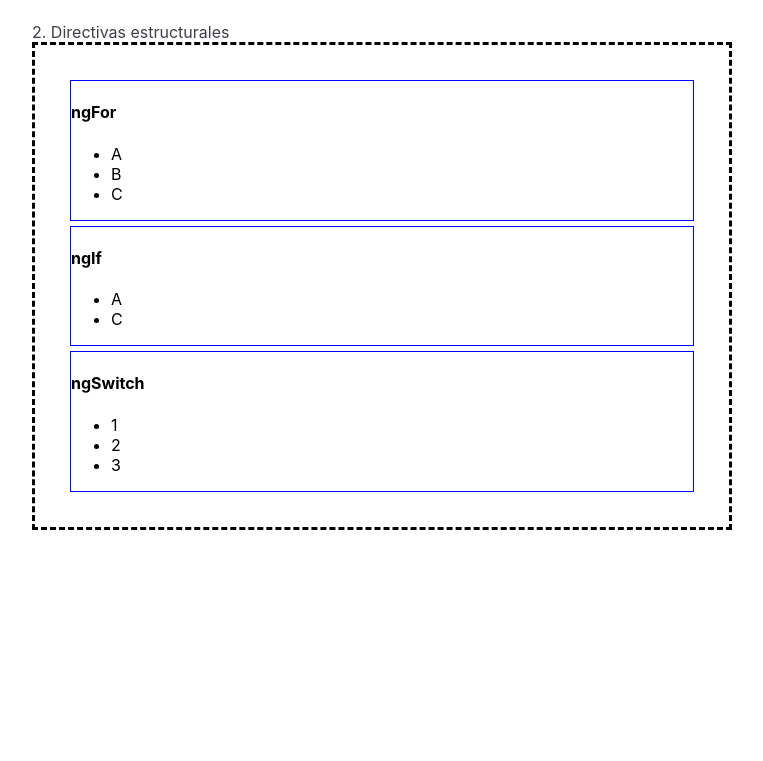
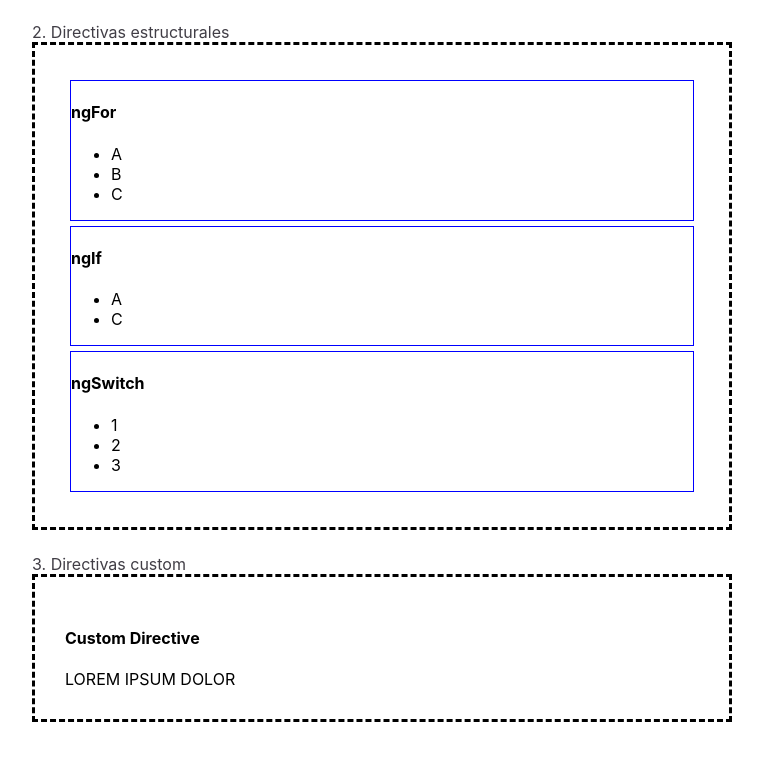
Before and after one commit to ascazares-apex/AngularHomework, an Angular app: page / in a window 1280 px wide. Shown: the part 389-1150 px from the top of the page, without its empty margins (258-1021 px from the left). Before the commit the page ends 991 px from the top, so only its background shows below. Built offline with nearby package versions, Linux system fonts and the light colour scheme.

Commit message:
Solution for Exercise #3
Use of Custom Directives

```diff
--- a/src/app/app.component.html
+++ b/src/app/app.component.html
@@ -178,6 +178,10 @@
     <div class="homework-section">
       <app-structural-directives></app-structural-directives>
     </div>
+    <p>3. Directivas custom</p>
+    <div class="homework-section">
+      <app-custom-directives></app-custom-directives>
+    </div>
   </div>
 </main>
 
--- a/src/app/app.module.ts
+++ b/src/app/app.module.ts
@@ -5,12 +5,16 @@ import { AppRoutingModule } from './app-routing.module';
 import { AppComponent } from './app.component';
 import { AttributeDirectivesComponent } from './components/attribute-directives/attribute-directives.component';
 import { StructuralDirectivesComponent } from './components/structural-directives/structural-directives.component';
+import { CustomDirectivesComponent } from './components/custom-directives/custom-directives.component';
+import { CapitalizeDirectiveDirective } from './directives/capitalize-directive.directive';
 
 @NgModule({
   declarations: [
     AppComponent,
     AttributeDirectivesComponent,
-    StructuralDirectivesComponent
+    StructuralDirectivesComponent,
+    CustomDirectivesComponent,
+    CapitalizeDirectiveDirective
   ],
   imports: [
     BrowserModule,
--- /dev/null
+++ b/src/app/components/custom-directives/custom-directives.component.html
@@ -0,0 +1,6 @@
+<div>
+  <div>
+    <h4>Custom Directive</h4>
+    <span capitalize>Lorem ipsum dolor</span>
+  </div>
+</div>
--- /dev/null
+++ b/src/app/directives/capitalize-directive.directive.ts
@@ -0,0 +1,11 @@
+import { Directive, ElementRef } from '@angular/core';
+
+@Directive({
+  selector: '[capitalize]'
+})
+export class CapitalizeDirectiveDirective {
+  constructor(private readonly elemRef: ElementRef) {
+    elemRef.nativeElement.style.textTransform = "upperCase";
+  }
+
+}
```
Also changed, not shown: src/app/components/custom-directives/custom-directives.component.ts (added, +8 -0 lines), src/app/components/custom-directives/custom-directives.component.scss (added).
